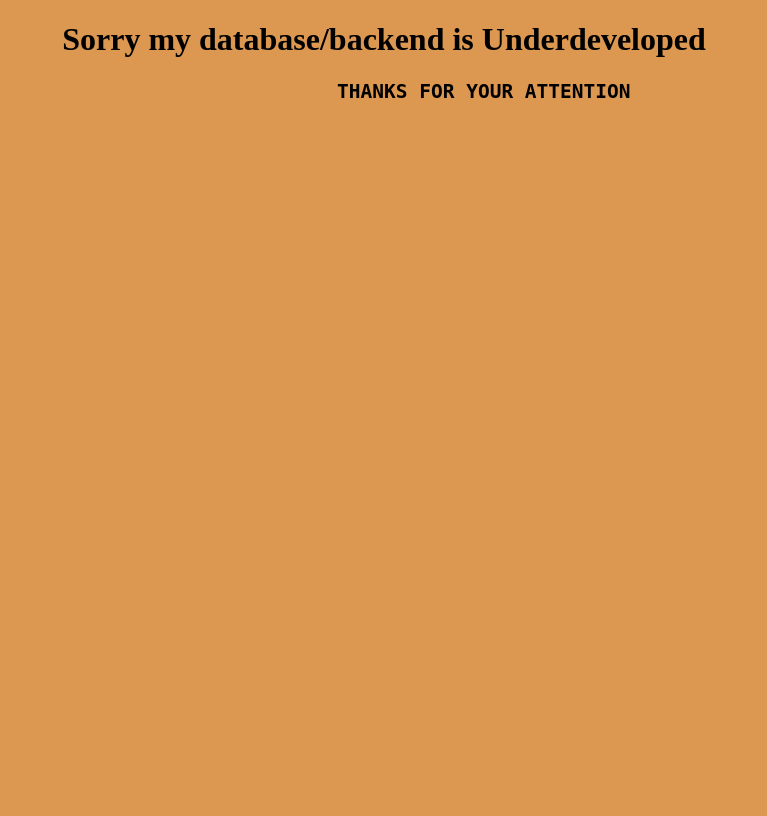
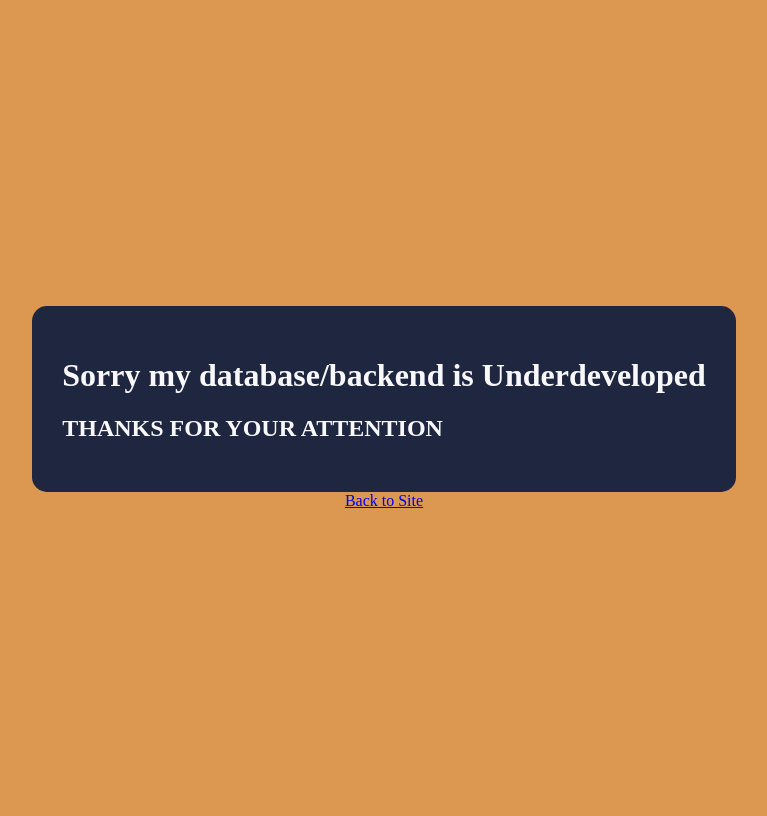
Before and after one commit to Luffysun09/Real-Web-Project, a Django app: page /error in a window 1280 px wide. Shown: the whole page, without its empty margins (256-1023 px from the left). Before the commit the page ends 98 px from the top, so only its background shows below. Run offline with Django 5.2, Linux system fonts and the light colour scheme.

Commit message:
css test p.3

```diff
--- a/mywebsite/static/css/Style.css
+++ b/mywebsite/static/css/Style.css
@@ -482,7 +482,7 @@ header {
 .send-button{
     background-color:#fdba8c;
 
-    padding: 12px 20px;
+    padding: 8px 14px;
 
     border-radius: 10px;
 
--- a/mywebsite/static/css/error.css
+++ b/mywebsite/static/css/error.css
@@ -1,4 +1,15 @@
-body{text-align: center;
-    text-decoration-color: #1e2640;}
+body{
+    background-color: #dc9750;
+    display: flex;
+    justify-content: center;
+    align-items: center;
+    min-height: 100vh;
+    flex-direction: column;}
 
-body{background-color: #dc9750;}
+.error-box{
+    background-color: #1e2640;
+    padding: 30px;
+    border-radius: 15px;}
+
+.error-box h1,
+.error-box h2{color: #f8f7fa;}
--- a/mywebsite/templates/error.html
+++ b/mywebsite/templates/error.html
@@ -3,22 +3,20 @@
 <!DOCTYPE html>
 <html>
     <head>
-
         <meta charset="UTF-8">
-
         <title>DB/BE ERROR</title>
-
         <link rel="stylesheet" href="{% static 'css/error.css' %}">
-
         <link rel="icon" type="image/svg+xml" href="{% static 'images/dark_logo.svg' %}">
-
     </head>
 
     <body>
 
-        <h1>Sorry my database/backend is Underdeveloped</h1>
-        <h2><pre>                 THANKS FOR YOUR ATTENTION</pre></h2>
+        <div class="error-box">
+            <h1>Sorry my database/backend is Underdeveloped</h1>
+            <h2>THANKS FOR YOUR ATTENTION</h2>
+        </div>
 
+        <a href="{% url 'home' %}" class="back-button">Back to Site</a>
 
     </body>
 
```
